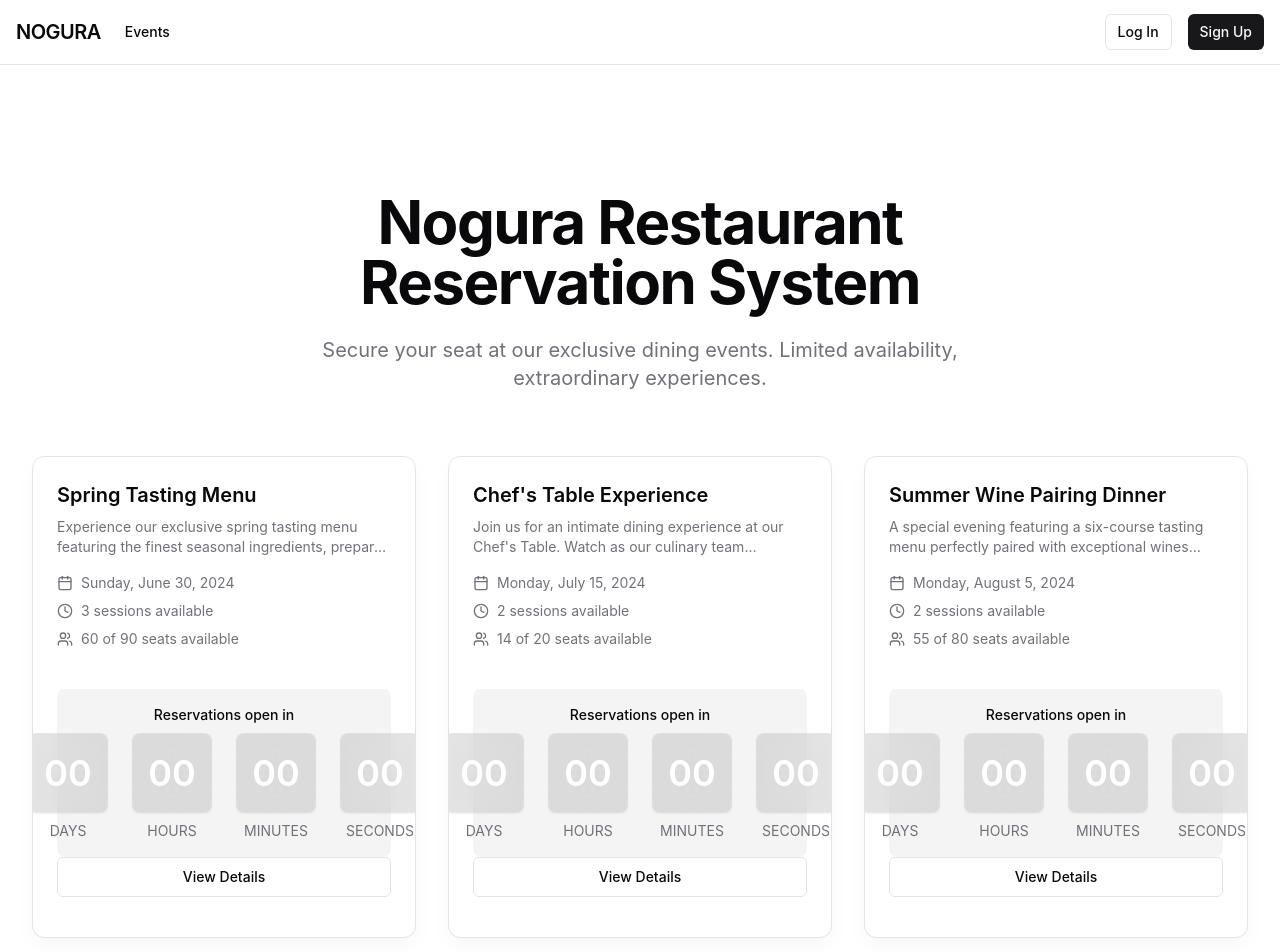
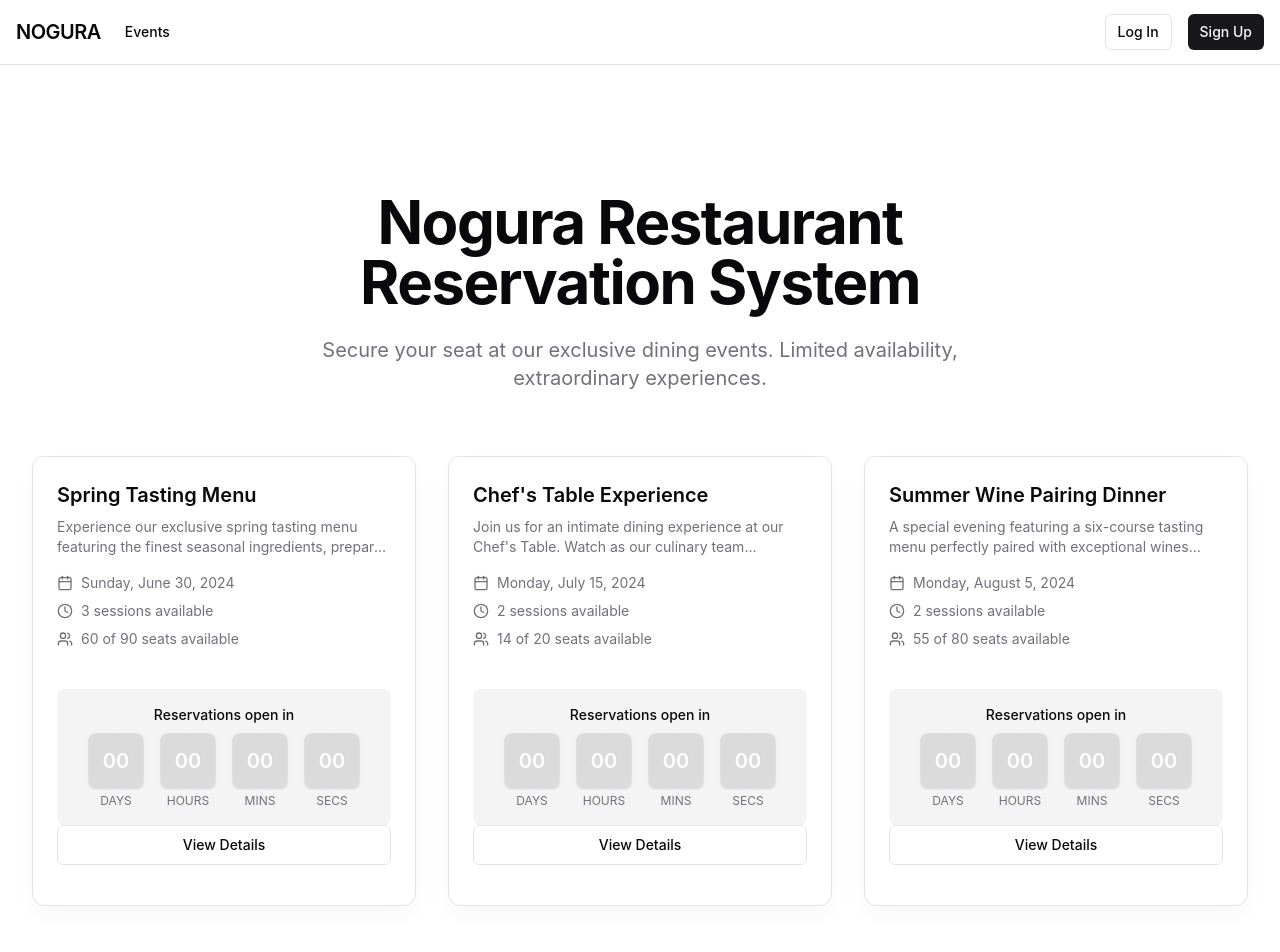
Before and after one commit to 3msktr/nogura-reservasi, a React (Vite) app: page / in a window 1280 px wide. Shown: the top 952 px of the page. Built offline with nearby package versions, Linux system fonts and the light colour scheme.

Commit message:
Fix: Countdown timer size and position
Adjust the size and position of the countdown timer to improve its visual appearance and alignment.

```diff
--- a/src/components/CountdownTimer.tsx
+++ b/src/components/CountdownTimer.tsx
@@ -32,34 +32,34 @@ const CountdownTimer: React.FC<CountdownTimerProps> = ({
   };
 
   return (
-    <div className="w-full">
-      <div className="flex justify-center items-center space-x-4 md:space-x-6">
+    <div className="w-full max-w-md mx-auto">
+      <div className="flex justify-center items-center space-x-2 md:space-x-4">
         <div className="flex flex-col items-center">
-          <div className="text-2xl md:text-4xl font-semibold w-16 h-16 md:w-20 md:h-20 flex items-center justify-center bg-black text-white rounded-lg glass-dark animate-scale-in">
+          <div className="text-base md:text-xl font-semibold w-12 h-12 md:w-14 md:h-14 flex items-center justify-center bg-black text-white rounded-lg glass-dark animate-scale-in">
             {padWithZero(timeRemaining.days)}
           </div>
-          <span className="text-xs md:text-sm mt-2 text-muted-foreground">DAYS</span>
+          <span className="text-xs mt-1 text-muted-foreground">DAYS</span>
         </div>
 
         <div className="flex flex-col items-center">
-          <div className="text-2xl md:text-4xl font-semibold w-16 h-16 md:w-20 md:h-20 flex items-center justify-center bg-black text-white rounded-lg glass-dark animate-scale-in delay-100">
+          <div className="text-base md:text-xl font-semibold w-12 h-12 md:w-14 md:h-14 flex items-center justify-center bg-black text-white rounded-lg glass-dark animate-scale-in delay-100">
             {padWithZero(timeRemaining.hours)}
           </div>
-          <span className="text-xs md:text-sm mt-2 text-muted-foreground">HOURS</span>
+          <span className="text-xs mt-1 text-muted-foreground">HOURS</span>
         </div>
 
         <div className="flex flex-col items-center">
-          <div className="text-2xl md:text-4xl font-semibold w-16 h-16 md:w-20 md:h-20 flex items-center justify-center bg-black text-white rounded-lg glass-dark animate-scale-in delay-200">
+          <div className="text-base md:text-xl font-semibold w-12 h-12 md:w-14 md:h-14 flex items-center justify-center bg-black text-white rounded-lg glass-dark animate-scale-in delay-200">
             {padWithZero(timeRemaining.minutes)}
           </div>
-          <span className="text-xs md:text-sm mt-2 text-muted-foreground">MINUTES</span>
+          <span className="text-xs mt-1 text-muted-foreground">MINS</span>
         </div>
 
         <div className="flex flex-col items-center">
-          <div className="text-2xl md:text-4xl font-semibold w-16 h-16 md:w-20 md:h-20 flex items-center justify-center bg-black text-white rounded-lg glass-dark animate-scale-in delay-300">
+          <div className="text-base md:text-xl font-semibold w-12 h-12 md:w-14 md:h-14 flex items-center justify-center bg-black text-white rounded-lg glass-dark animate-scale-in delay-300">
             {padWithZero(timeRemaining.seconds)}
           </div>
-          <span className="text-xs md:text-sm mt-2 text-muted-foreground">SECONDS</span>
+          <span className="text-xs mt-1 text-muted-foreground">SECS</span>
         </div>
       </div>
     </div>
```
